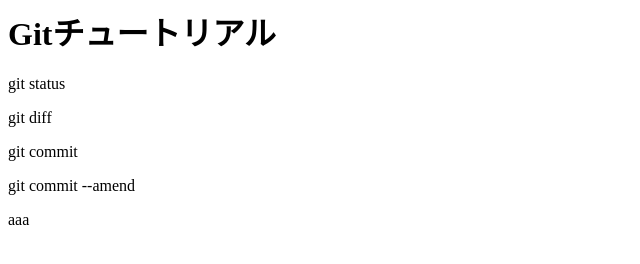
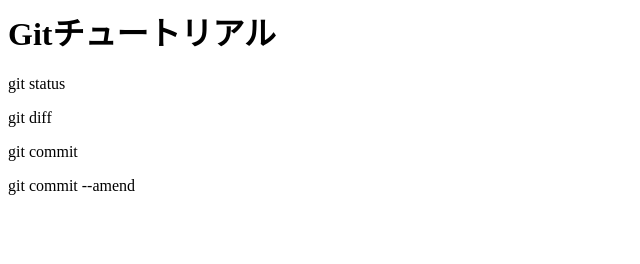
Before and after one commit to okamoto1972/git_tutorial, a plain HTML site: page index.html in a window 1280 px wide. Shown: the full height of the page, 0-640 px from the left. Drawn offline with Linux system fonts and the light colour scheme.

Commit message:
aaa削除

```diff
--- a/index.html
+++ b/index.html
@@ -3,4 +3,4 @@
 <p>git diff</p>
 <p>git commit</p>
 <p>git commit --amend</p>
-<p>aaa</p>
+<p></p>
```
